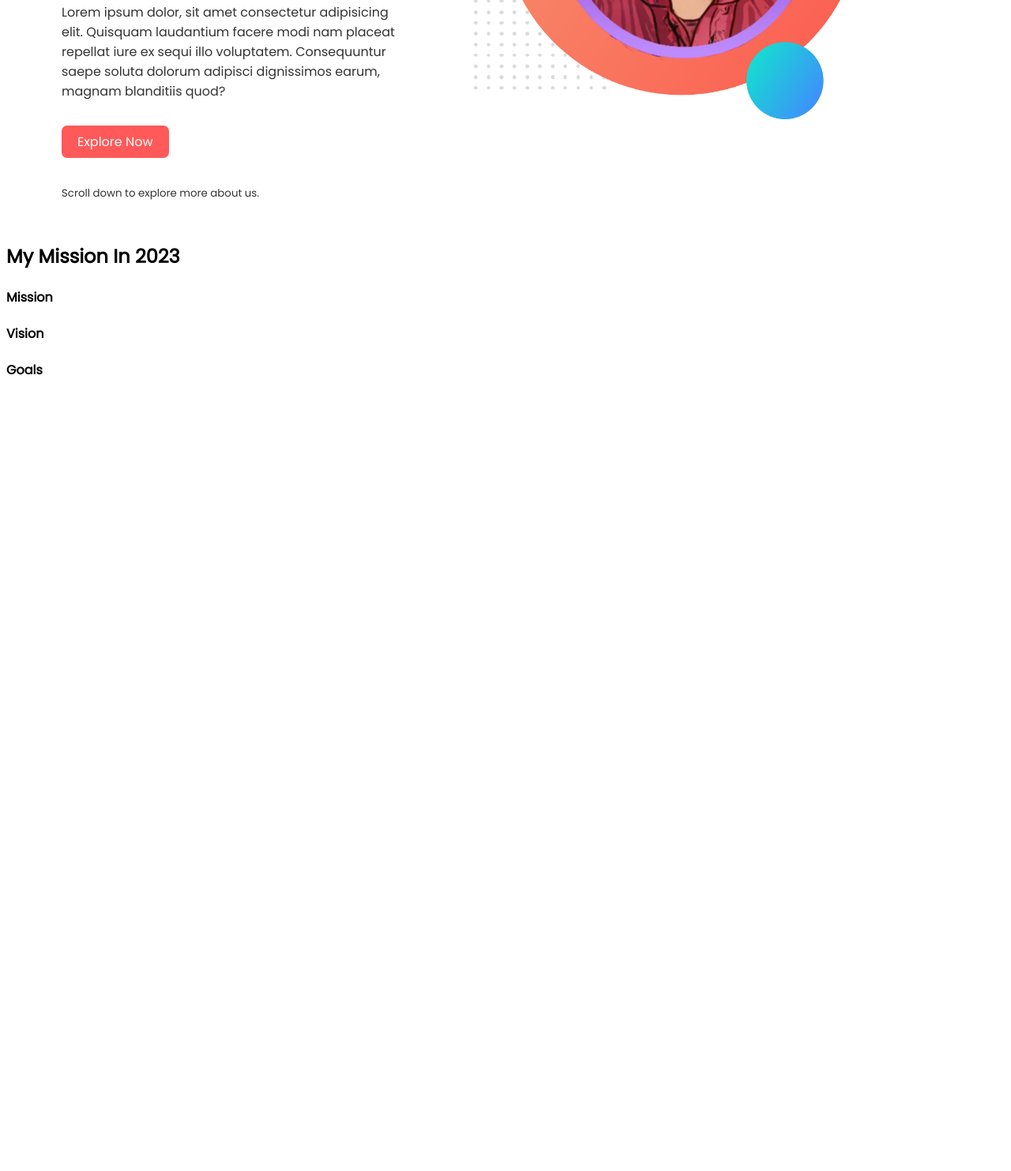
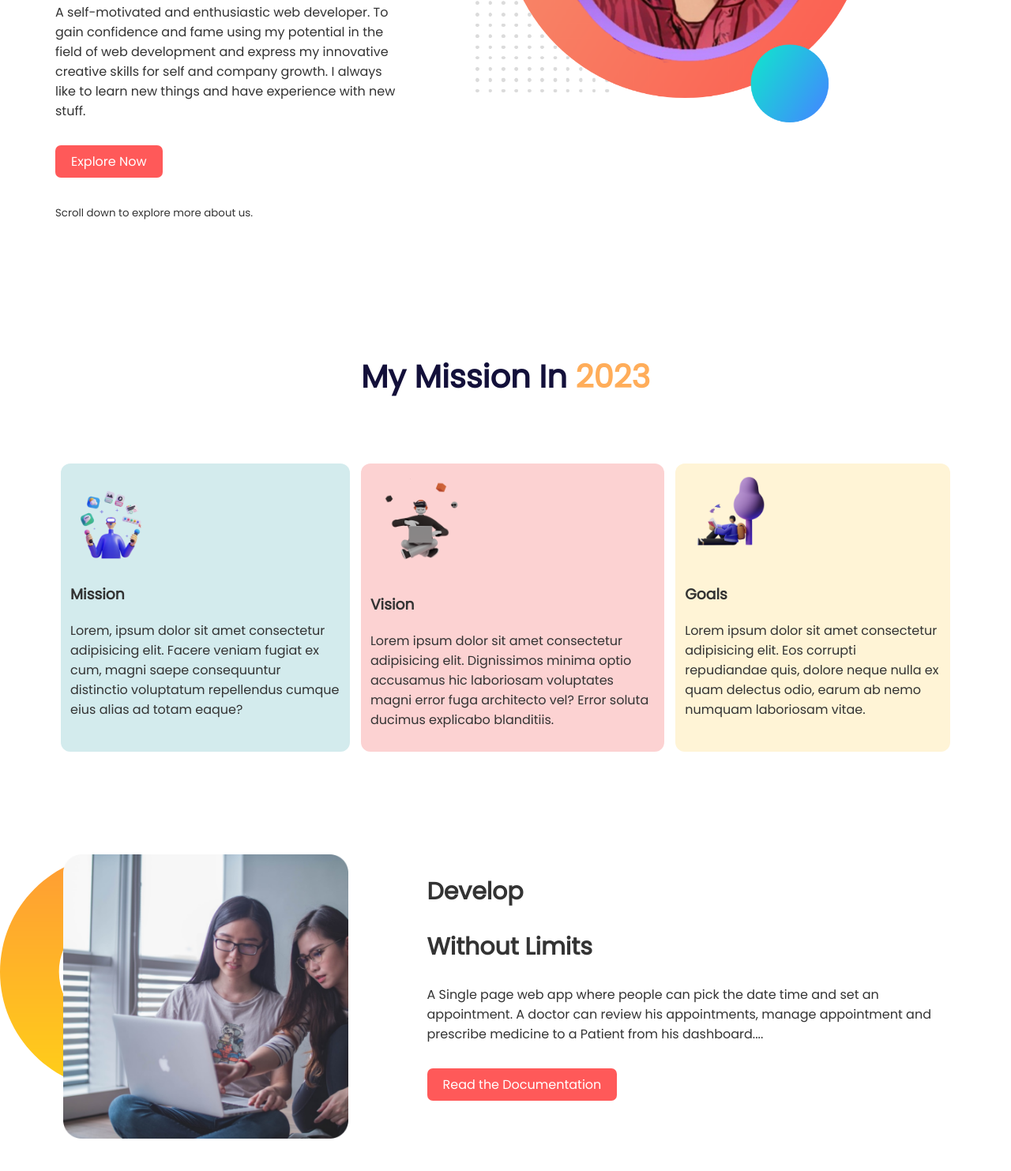
Before and after one commit to Amirul-Islam-Limon/mission-2023_23, a plain HTML site: page index.html in a window 1280 px wide. Shown: the part 397-1880 px from the top of the page at 79% size. Before the commit the page ends 899 px from the top, so only its background shows below. Drawn offline with Linux system fonts and the light colour scheme; a web font is replaced by a local one.

Commit message:
done mission-2023 for now

```diff
--- a/index.html
+++ b/index.html
@@ -4,6 +4,7 @@
     <meta charset="UTF-8">
     <meta http-equiv="X-UA-Compatible" content="IE=edge">
     <meta name="viewport" content="width=device-width, initial-scale=1.0">
+    <meta name="author" content="Amirul Islam Limon">
     <title>Mission 2023</title>
     <link rel="preconnect" href="https://fonts.googleapis.com"><link rel="preconnect" href="https://fonts.gstatic.com" crossorigin><link href="https://fonts.googleapis.com/css2?family=Fira+Sans&family=Moon+Dance&family=Poppins&display=swap" rel="stylesheet">
     <link rel="stylesheet" href="style.css">
@@ -16,7 +17,7 @@
                 <h1 id="main-header-headline-style">Mission 2023</h1>
             </div>
             <div>
-                <p>Lorem ipsum dolor, sit amet consectetur adipisicing elit. Quisquam laudantium facere modi nam placeat repellat iure ex sequi illo voluptatem. Consequuntur saepe soluta dolorum adipisci dignissimos earum, magnam blanditiis quod?</p>
+                <p>A self-motivated and enthusiastic web developer. To gain confidence and fame using my potential in the field of web development and express my innovative creative skills for self and company growth. I always like to learn new things and have experience with new stuff.</p>
                 <a class="site-button" target="_blank" href="https://amirul-islam.netlify.app/">Explore Now</a>
                 <p><small>Scroll down to explore more about us.</small></p>
             </div>
@@ -26,19 +27,72 @@
         </div>
     </section>
 
-    <section>
-        <h1>My Mission In 2023</h1>
-        <div>
-            <div>
-                <h4>Mission</h4>
+    <section class="mission-2023-section">
+        <h1>My Mission In <span>2023</span></h1>
+        <div class="mission-2023-container">
+            <div class="single-mission-container">
+                <img src="photos/mission.png" alt="">
+                <h3>Mission</h3>
+                <p>Lorem, ipsum dolor sit amet consectetur adipisicing elit. Facere veniam fugiat ex cum, magni saepe consequuntur distinctio voluptatum repellendus cumque eius alias ad totam eaque?</p>
             </div>
-            <div>
-                <h4>Vision</h4>
+            <div class="single-vission-container">
+                <img src="photos/vission.png" alt="">
+                <h3>Vision</h3>
+                <p>Lorem ipsum dolor sit amet consectetur adipisicing elit. Dignissimos minima optio accusamus hic laboriosam voluptates magni error fuga architecto vel? Error soluta ducimus explicabo blanditiis.</p>
             </div>
-            <div>
-                <h4>Goals</h4>
+            <div class="single-goals-container" >
+                <img src="photos/goals.png" alt="">
+                <h3>Goals</h3>
+                <p>Lorem ipsum dolor sit amet consectetur adipisicing elit. Eos corrupti repudiandae quis, dolore neque nulla ex quam delectus odio, earum ab nemo numquam laboriosam vitae.</p>
             </div>
         </div>
     </section>
+
+    <section class="documentation-section" >
+        <div class="documentation-container">
+            <div class="documentation-container-img">
+                <img src="photos/coding.png" alt="">
+            </div>
+            <div class="documentation-container-info">
+                <h2>Develop</h2>
+                <h2>Without Limits</h2>
+                <p>A Single page web app where people can pick the date time and set an appointment. A doctor can review his appointments, manage appointment and prescribe medicine to a Patient from his dashboard.... </p>
+                <a class="site-button" target="_blank" href="https://amirul-islam.netlify.app/">Read the Documentation</a>
+            </div>
+        </div>
+    </section>
+
+    <section class="documentation-section2" >
+        <div class="documentation-container">
+            <div class="documentation-container-info">
+                <h2>Know our</h2>
+                <h2>Global Community</h2>
+                <p>A Single page web app where people can pick the date time and set an appointment. A doctor can review his appointments, manage appointment and prescribe medicine to a Patient from his dashboard A doctor can review his appointments, manage appointment and prescribe medicine to a Patient from his dashboard....</p>
+                <a class="site-button" target="_blank" href="https://amirul-islam.netlify.app/">Read the Documentation</a>
+            </div>
+            <div class="documentation-container-img">
+                <img src="photos/project.png" alt="">
+            </div>
+        </div>
+    </section>
+
+    <section class="our-services" >
+        <h2>Our Awesome <span>Services</span></h2>
+        <div class="services-container">
+            <div class="documentation-container-info">
+                <p>A Single page web app where people can pick the date time and set an appointment. A doctor can review his appointments, manage appointment and prescribe medicine to a Patient from his dashboard A doctor can review his appointments, manage appointment and prescribe medicine to a Patient from his dashboard...</p>
+                <a class="site-button" target="_blank" href="https://amirul-islam.netlify.app/">Read More</a>
+            </div>
+            <div class="documentation-container-img">
+                <img src="photos/services.jpg" alt="">
+            </div>
+        </div>
+    </section>
+
+    <section class="footer-section">
+        <h3>Mission <span class="footer-2023-style">2023</span></h3>
+        <p>Hard Work, Perseverance, and Determination for 2023</p>
+        <p><small>Amirul Islam Limon © 2023</small></p>
+    </section>
 </body>
 </html>
--- a/style.css
+++ b/style.css
@@ -1,6 +1,7 @@
 body{
-    /* font-family: 'Moon Dance', cursive; */
     font-family: 'Poppins', sans-serif;
+    color:#333333;
+    margin: 0;
 }
 .main-header-headline{
     font-family: 'Fira Sans', sans-serif;
@@ -33,3 +34,104 @@ body{
     display: inline-block;
     margin: 15px 0px;
 }
+.mission-2023-section{
+    margin: 0px 70px;
+}
+.mission-2023-container{
+    display: flex;
+}
+.mission-2023-section h1{
+    text-align: center;
+    margin: 150px 0px 80px 0px;
+    font-size: 40px;
+    color: #13103A;
+    font-weight:bold;
+}
+.mission-2023-section span{
+    color: #FFAD5A;
+}
+.mission-2023-container img{
+    width: 35%;
+}
+.single-mission-container{
+    background-color: #72bec750;
+    padding: 12px;
+    border-radius: 12px;
+}
+.single-vission-container{
+    background-color: #f56c6c4d;
+    padding: 12px;
+    border-radius: 12px;
+}
+.single-goals-container{
+    background-color: #FFF4D6;
+    padding: 12px;
+    border-radius: 12px;
+}
+.mission-2023-container div{
+    margin: 0px 7px;
+    margin-bottom: 60px;
+}
+.documentation-container{
+    display: flex;
+    margin: 70px 70px;
+
+}
+.documentation-container-img{
+    width: 35%;
+    padding-left: 10px;
+}
+.documentation-container-img img{
+    width: 100%;
+}
+.documentation-container-info{
+    width: 65%;
+    margin-left: 100px;
+}
+.documentation-container-info h2{
+    font-weight: bolder;
+    font-size: 30px;
+}
+.documentation-section{
+    background-image: url(photos/documentation-bd.png);
+    background-repeat: no-repeat;
+}.documentation-section2{
+    margin-top: 150px;
+    background-image: url(photos/documentation-bd.png);
+    background-repeat: no-repeat;
+    background-position: right bottom;
+}
+.our-services{
+    margin-top: 150px;
+    margin-bottom: 70px;
+    /* background-image: url(photos/documentation-bd.png); */
+    /* background-repeat: no-repeat; */
+    /* background-position: right bottom; */
+}
+.our-services h2{
+    font-size: 40px;
+    /* margin-bottom: 0px; */
+}
+.our-services span{
+    color: #FFAD5A;
+}
+.services-container{
+    display: flex;
+    margin: 30px 70px;
+
+}
+.footer-section{
+    background-color:#13103A;
+    color: white;
+    text-align: center;
+    padding:20px 0px;
+}
+.footer-section h3 ,.footer-section small {
+    font-family: 'Moon Dance', cursive;
+}
+.footer-section h3{
+    font-size: 40px;
+}
+.footer-2023-style{
+    color: #FF5959;
+}
```
Also changed, not shown: photos/coding.png (added), photos/documentation-bd.png (added), photos/goals.png (added), photos/mission.png (added), photos/vission.png (added), 2 other files.
